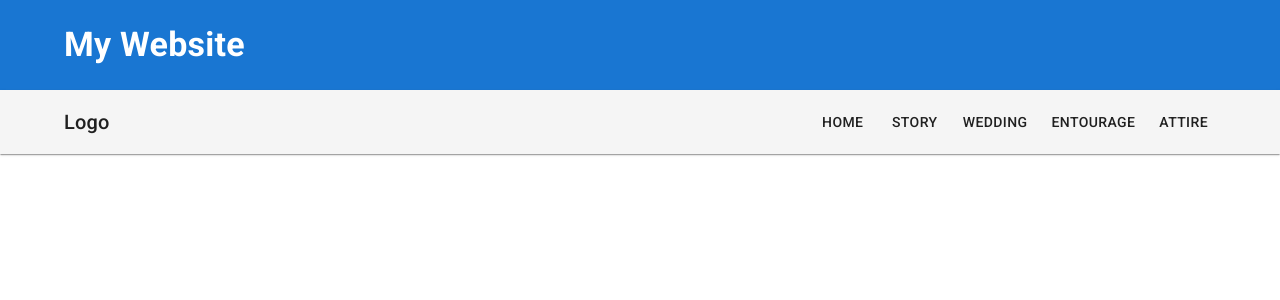
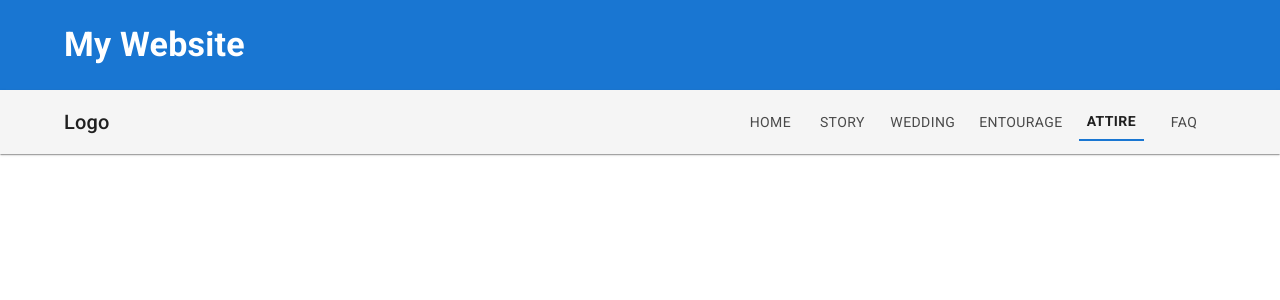
Before and after one commit to gutierrezjeralds/wedding-invitation, a React (Vite) app in the folder client/: page /attire in a window 1280 px wide. Shown: the top 300 px of the page. Built offline with nearby package versions, Linux system fonts and the light colour scheme; a web font is replaced by a local one.

Commit message:
Commit changes for updating active menu navigation

```diff
--- a/client/src/components/views/Header.jsx
+++ b/client/src/components/views/Header.jsx
@@ -1,4 +1,6 @@
 import { useState } from 'react';
+import { useTranslation } from 'react-i18next';
+import { Link as RouterLink, useLocation } from 'react-router-dom';
 import {
     AppBar,
     Box,
@@ -16,16 +18,19 @@ import {
 
 import MenuIcon from '@mui/icons-material/Menu';
 
+export default function Header() {
+  const { t: oI18n } = useTranslation();
+  const location = useLocation();
+  const [mobileOpen, setMobileOpen] = useState(false);
+
   const navItems = [
-    { label: 'Home', href: '/home' },
-    { label: 'Story', href: '/story' },
-    { label: 'Wedding', href: '/wedding' },
-    { label: 'Entourage', href: '/entourage' },
-    { label: 'Attire', href: '/attire' },
+      { label: oI18n("page_title_home"), href: '/home' },
+      { label: oI18n("page_title_story"), href: '/story' },
+      { label: oI18n("page_title_wedding"), href: '/wedding' },
+      { label: oI18n("page_title_entourage"), href: '/entourage' },
+      { label: oI18n("page_title_attire"), href: '/attire' },
+      { label: oI18n("page_title_faq"), href: '/faq' },
   ];
-
-export default function Header() {
-    const [mobileOpen, setMobileOpen] = useState(false);
 
   const handleDrawerToggle = () => {
       setMobileOpen((prev) => !prev);
@@ -86,13 +91,16 @@ export default function Header() {
             {/* Logo */}
             <Typography
               variant="h6"
-                component="div"
+              component={RouterLink}
+              to="/home"
               sx={{
                 flexGrow: 1,
                 fontSize: {
                   xs: '1.1rem',
                   sm: '1.25rem',
                 },
+                textDecoration: 'none',
+                color: 'inherit',
               }}
             >
               Logo
@@ -110,15 +118,30 @@ export default function Header() {
                 gap: 1,
               }}
             >
-                {navItems.map((item) => (
+              {navItems.map((item) => {
+                const isActive = location.pathname === item.href;
+                return (
                   <Button
                     key={item.href}
+                    component={RouterLink}
+                    to={item.href}
                     color="inherit"
-                    href={item.href}
+                    sx={{
+                      fontWeight: isActive ? 'bold' : 'normal',
+                      borderBottom: isActive ? 2 : 0,
+                      borderColor: 'primary.main',
+                      borderRadius: 0,
+                      opacity: isActive ? 1 : 0.8,
+                      '&:hover': {
+                        opacity: 1,
+                        bgcolor: 'action.hover',
+                      },
+                    }}
                   >
                     {item.label}
                   </Button>
-                ))}
+                );
+              })}
             </Box>
 
             {/* =========================
@@ -160,17 +183,35 @@ export default function Header() {
           role="presentation"
         >
           <List>
-              {navItems.map((item) => (
+            {navItems.map((item) => {
+              const isActive = location.pathname === item.href;
+              return (
                 <ListItem key={item.href} disablePadding>
                   <ListItemButton
-                    component="a"
-                    href={item.href}
+                    component={RouterLink}
+                    to={item.href}
+                    selected={isActive}
                     onClick={handleDrawerToggle}
+                    sx={{
+                      '&.Mui-selected': {
+                        bgcolor: 'primary.light',
+                        color: 'primary.contrastText',
+                        '&:hover': {
+                          bgcolor: 'primary.main',
+                        },
+                      },
+                    }}
                   >
-                    <ListItemText primary={item.label} />
+                    <ListItemText
+                      primary={item.label}
+                      primaryTypographyProps={{
+                        fontWeight: isActive ? 'bold' : 'normal',
+                      }}
+                    />
                   </ListItemButton>
                 </ListItem>
-              ))}
+              );
+            })}
           </List>
         </Box>
       </Drawer>
--- a/client/src/locale/en.json
+++ b/client/src/locale/en.json
@@ -8,6 +8,8 @@
     "page_title_wedding": "Wedding",
     "page_title_entourage": "Entourage",
     "page_title_attire": "Attire",
+    "page_title_faq": "FAQ",
+    "page_title_gift": "Gifts",
     "envelope_yourInvited": "YOU'RE CORDIALLY INVITED!",
     "envelope_toCelebrate": "to celebrate our wedding",
     "envelope_waxSeal": "Tap the <span>Wax Seal</span> to Open",
```
Lines whose indentation alone changed are shown as unchanged.
